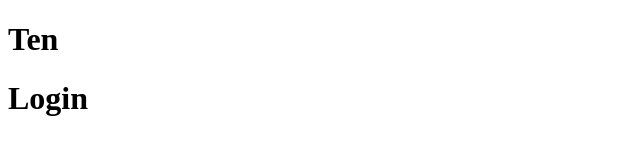
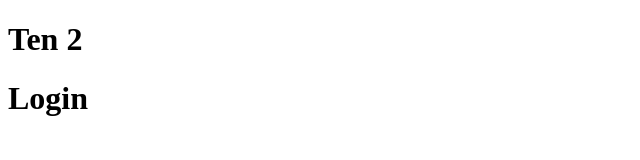
Before and after one commit to Chinnawat-TT/Relearn-git-workflow, a plain HTML site: page index.html in a window 1280 px wide. Shown: the full height of the page, 0-640 px from the left. Drawn offline with Linux system fonts and the light colour scheme.

Commit message:
test merge develop

```diff
--- a/index.html
+++ b/index.html
@@ -6,7 +6,7 @@
     <title>time</title>
   </head>
   <body>
-    <h1>Ten</h1>
+    <h1>Ten 2</h1>
     <h1>Login</h1>
   </body>
 </html>
```
